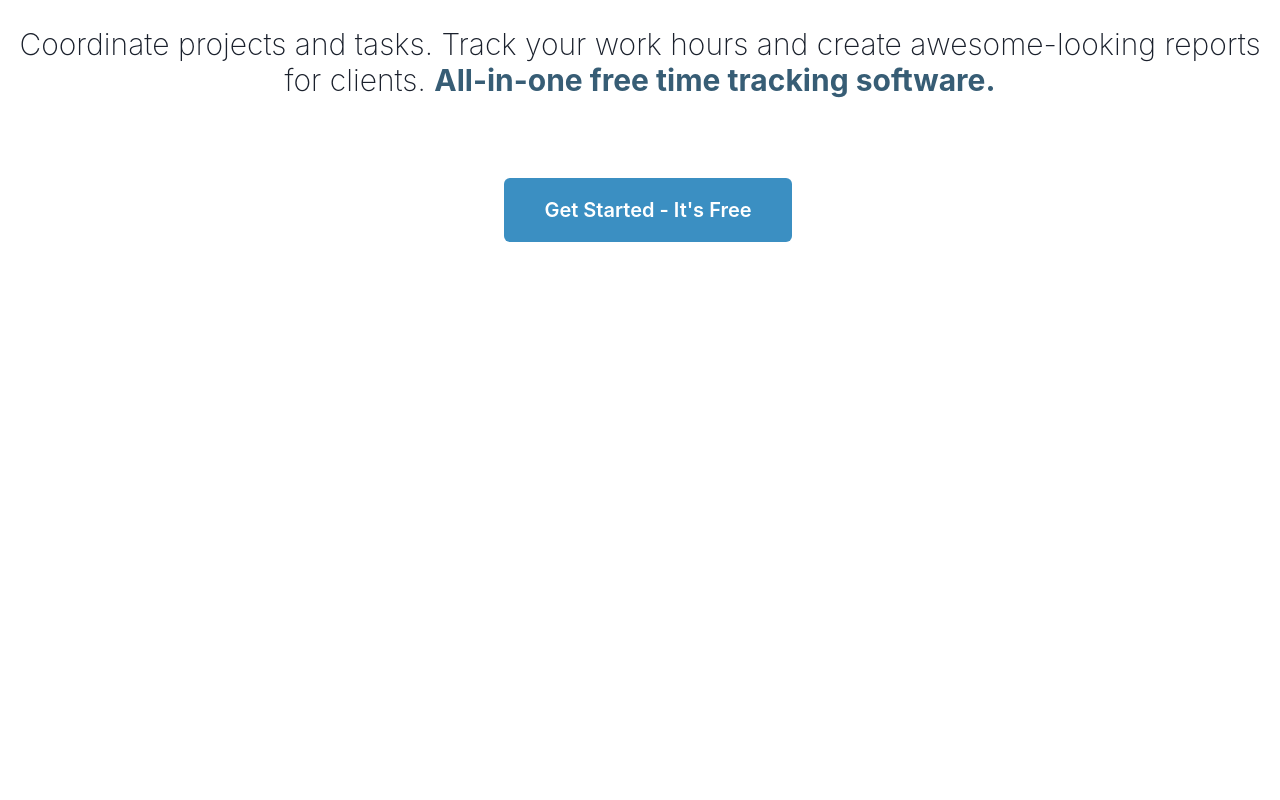
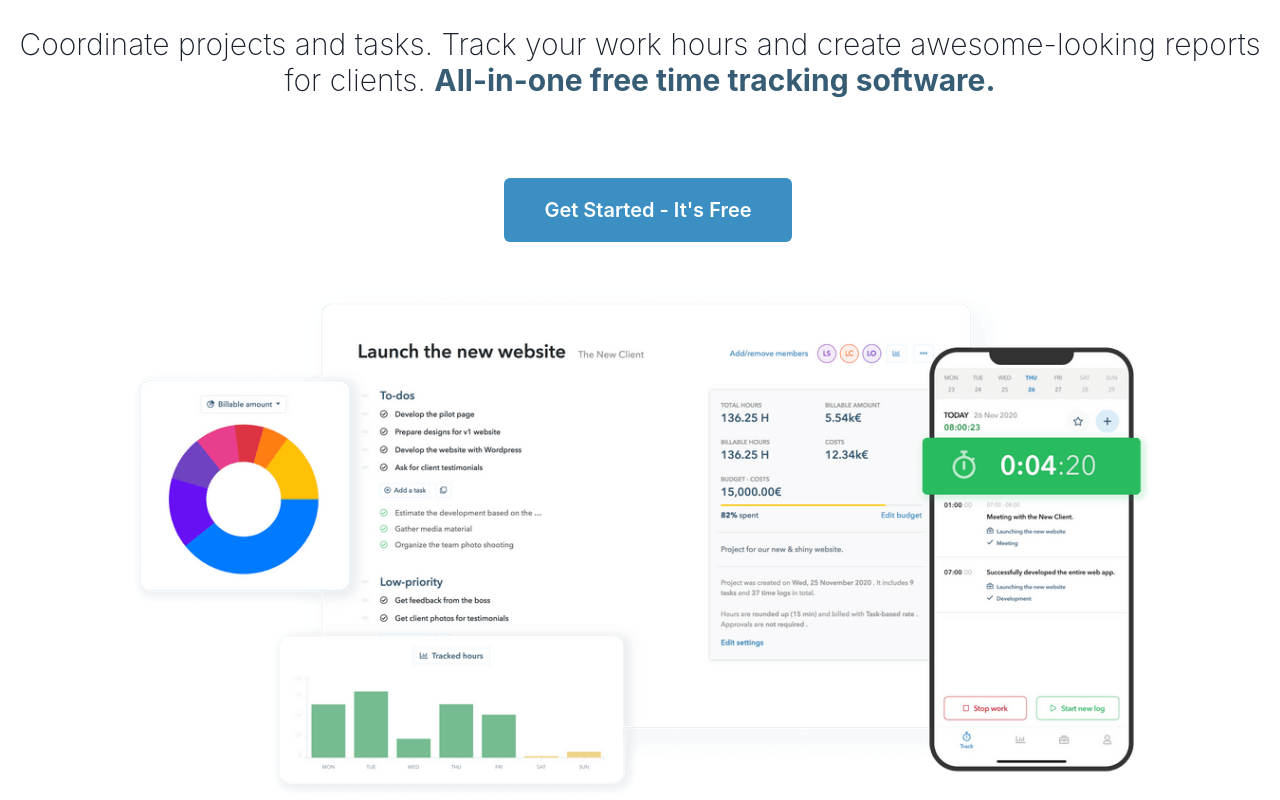
Before and after one commit to Hisam-94/MyHours-clone, a React (Create React App) app in the folder frontend/: page / in a window 1280 px wide. Shown: the part 478-1278 px from the top of the page. Before the commit the page ends 800 px from the top, so only its background shows below. Built offline with nearby package versions, Linux system fonts and the light colour scheme.

Commit message:
Added image in description component

```diff
--- a/frontend/src/Components/Home/Description.jsx
+++ b/frontend/src/Components/Home/Description.jsx
@@ -1,5 +1,6 @@
 import React from "react";
-import { Box, Button, Heading, Text } from "@chakra-ui/react";
+import { Box, Button, Heading, Image, Text } from "@chakra-ui/react";
+import image from '../../Utils/Home/Home_image-1.png'
 import { Link } from "react-router-dom";
 
 const Description = () => {
@@ -46,6 +47,9 @@ const Description = () => {
           </Button>
         </Link>
       </Box>
+      <Box width={"80%"} m="auto">
+        <Image src={image} alt="Description_Image" w="100%" h="100%"/>
+      </Box>
     </Box>
   );
 };
```
Also changed, not shown: frontend/src/Utils/Home/Home_image-1.png (added).
